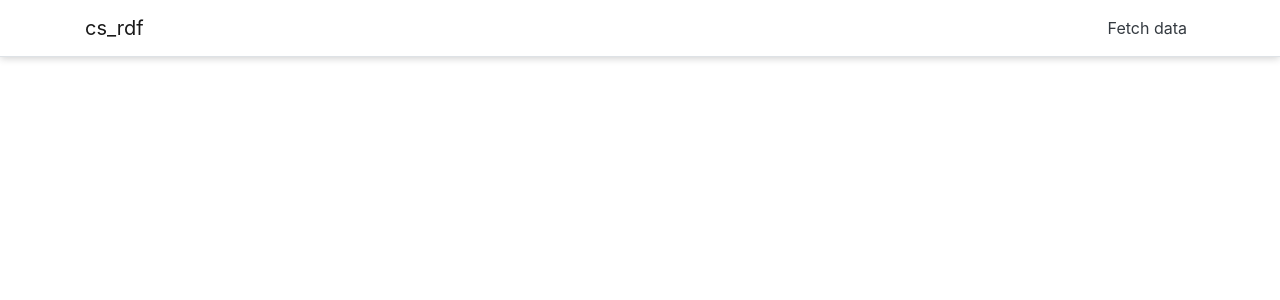
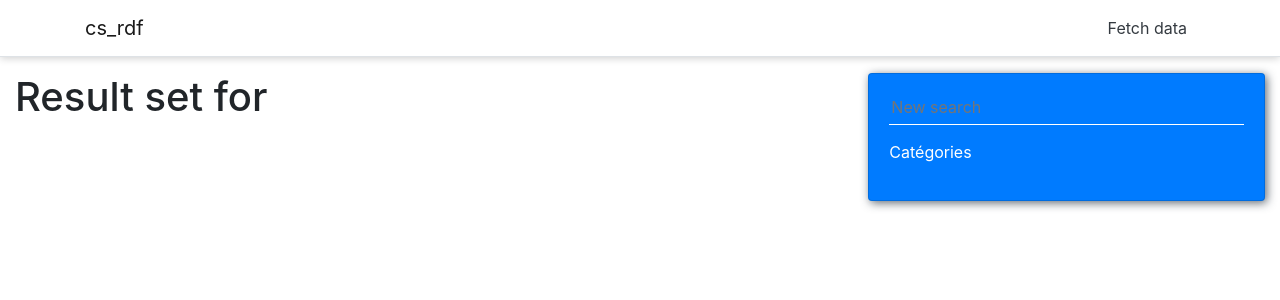
Before and after one commit to CNAM-AVA/cs-rdf, a React (Create React App) app in the folder ClientApp/: page /search in a window 1280 px wide. Shown: the top 300 px of the page. Built offline with nearby package versions, Linux system fonts and the light colour scheme; some icons are missing.

Commit message:
search box

```diff
--- a/ClientApp/package.json
+++ b/ClientApp/package.json
@@ -12,7 +12,7 @@
     "react-dom": "^16.0.0",
     "react-icons": "^3.8.0",
     "react-router-bootstrap": "^0.24.4",
-    "react-router-dom": "^4.2.2",
+    "react-router-dom": "^5.1.2",
     "react-scripts": "^3.0.1",
     "reactstrap": "^8.0.1",
     "rimraf": "^2.6.2",
--- a/ClientApp/src/App.js
+++ b/ClientApp/src/App.js
@@ -3,6 +3,7 @@ import { Route } from 'react-router';
 import Layout from './components/Layout';
 import Home from './components/Home';
 import FetchData from './components/FetchData';
+import Search from './components/Search';
 
 import './custom.css'
 
@@ -14,6 +15,7 @@ export default class App extends Component {
       <Layout>
         <Route exact path='/' component={Home} />
         <Route path='/fetch-data' component={FetchData} />
+        <Route path='/search' component={Search} />
       </Layout>
     );
   }
--- a/ClientApp/src/components/Categories.css
+++ b/ClientApp/src/components/Categories.css
@@ -2,6 +2,13 @@
 
 .card {
     box-shadow: 2px 2px 10px rgba(31, 43, 56, 0.7);
+}
+
+.search-input {
+    margin-bottom: 15px;
+    background-color: transparent;
+    border-bottom: 1px solid white;
+    color: white;
 }
 
 button {
--- a/ClientApp/src/components/Categories.js
+++ b/ClientApp/src/components/Categories.js
@@ -2,7 +2,7 @@ import React, { useState, useEffect } from 'react';
 import {
     Card, CardBody,
     CardTitle, Collapse,
-    Container, Row, Col
+    Row, Col
 } from 'reactstrap';
 import './Categories.css';
 
@@ -36,8 +36,13 @@ const Categories = (props) => {
             <Card inverse color="primary">
                 <CardBody>
                         <Row>
+                            <Col xs="12">
+                                <input className="search-input" placeholder="New search" onKeyPress={props.handleSubmit} onChange={props.handleSearch} />
+                            </Col>
+                        </Row>
+                        <Row>
                             <Col xs="10">
-                                <CardTitle>Catégories</CardTitle>
+                                <p>Catégories</p>
                             </Col>
                             <Col xs="2">
 
--- a/ClientApp/src/components/Home.css
+++ b/ClientApp/src/components/Home.css
@@ -8,7 +8,7 @@ input {
 }
 
 .search {
-    top: calc(50vh - 90px);
+    top: calc(45vh - 90px);
     left: 10%;
 }
 
--- a/ClientApp/src/components/Home.js
+++ b/ClientApp/src/components/Home.js
@@ -1,19 +1,34 @@
-import React from 'react';
+import React, { useState, useEffect } from 'react';
 import { Container, Row, Col } from 'reactstrap';
-import Categories from './Categories';
+import { useHistory } from "react-router-dom";
 import './Home.css'
 
 const Home = (props) => {
+
+	const [search, setSearch] = useState("");
+	let history = useHistory();
+
+	useEffect(() => {
+
+	}, [])
+
+	function submit(e) {
+		if (e.key === 'Enter') {
+			history.push(`/search?q=${search}`);
+		}
+	}
+
+	function handleSearch(e) {
+		setSearch(e.target.value);
+	}
+
 	return (
 		<Container fluid>
 			<Row>
 				<Col className="search" xs="12" md="6">
 					<h1>Rechercher</h1>
-					<input />
+					<input onKeyPress={submit} onChange={handleSearch} />
 				</Col>
-				{/* <Col xs="12" md="4">
-					<Categories />
-				</Col> */}
 			</Row>
 		</Container>
 	)
--- /dev/null
+++ b/ClientApp/src/components/Search.js
@@ -0,0 +1,43 @@
+import React, {useState, useEffect} from 'react'
+import { useHistory } from "react-router-dom";
+import { Row, Col } from 'reactstrap';
+import Categories from './Categories';
+import './Search.css'
+
+const Search = (props) => {
+
+    const [q, setQ] = useState(props.location.search);
+    let history = useHistory();
+
+    useEffect(() => {
+        fetchQuery();
+    }, [])
+
+    function handleSearch(e) {
+        setQ(e.target.value);
+    }
+
+    function handleSubmit(e) {
+        if (e.key === 'Enter') {
+            fetchQuery();
+			history.push(`/search?q=${q}`);
+		}
+    }
+
+    async function fetchQuery() {
+        console.log("fetching")
+    }
+
+    return(
+            <Row>
+                <Col xs="6" md="8">
+                    <h1>Result set for {props.location.search.replace('?q=', '')}</h1>
+                </Col>
+                <Col xs="12" md="4">
+					<Categories handleSearch={handleSearch} handleSubmit={handleSubmit}/>
+				</Col>
+            </Row>
+    )
+}
+
+export default Search;
```
Also changed, not shown: ClientApp/src/components/Search.css (added), 1 other file (tests, documents, lock files or other folders).
